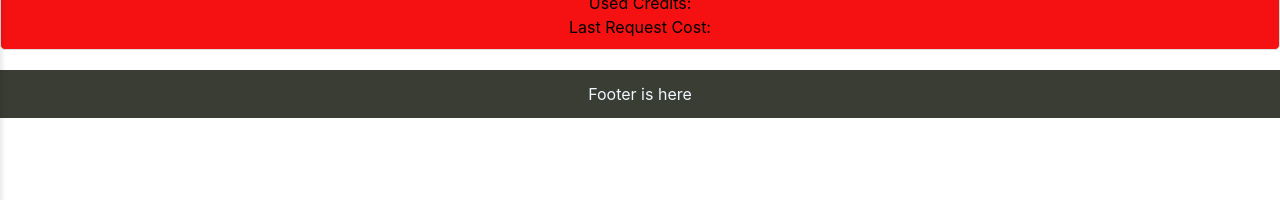
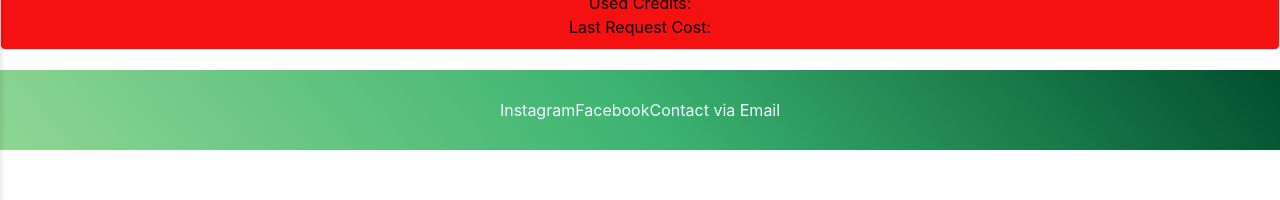
Before and after one commit to jimmyjnssson/group-project, a React (Create React App) app: page /#/mma in a window 1280 px wide. Shown: the part 276-476 px from the top of the page. Built offline with nearby package versions, Linux system fonts and the light colour scheme; no server answers.

Commit message:
change footer

```diff
--- a/src/components/pages/Footer.jsx
+++ b/src/components/pages/Footer.jsx
@@ -3,6 +3,11 @@ import '../styles/Footer.css'
 
 export default function Footer() {
   return (
-    <div className='footer'>Footer is here</div>
+    <div className='footer'>
+    <a href="https://www.instagram.com" target="_blank"> Instagram   </a><a>    </a>
+    <a href="https://www.facebook.com" target="_blank">   Facebook   </a>
+    <a href="mailto:GG-Odds@mail.se">   Contact via Email </a>
+    </div>
+
   )
 }
--- a/src/components/styles/Footer.css
+++ b/src/components/styles/Footer.css
@@ -12,8 +12,8 @@ body {
 .footer {
     margin-top: auto;
     color: aliceblue;
-    background-color: rgb(57, 61, 51);
-    min-height: 3rem;
+    background: linear-gradient(50deg, #8FD694, #3CB371, #004F2D  );
+    min-height: 5rem;
     text-align: center;
     width: 100%;
     display: flex;
```
